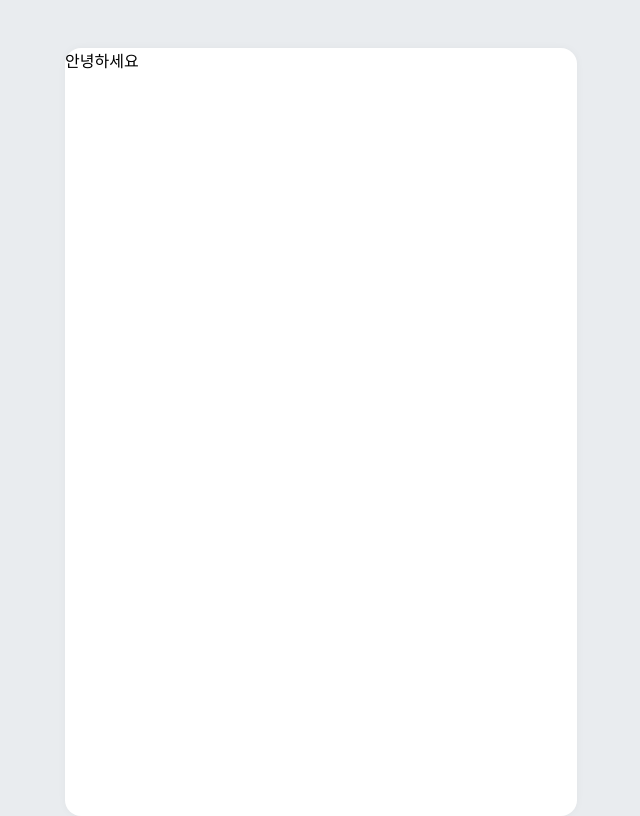
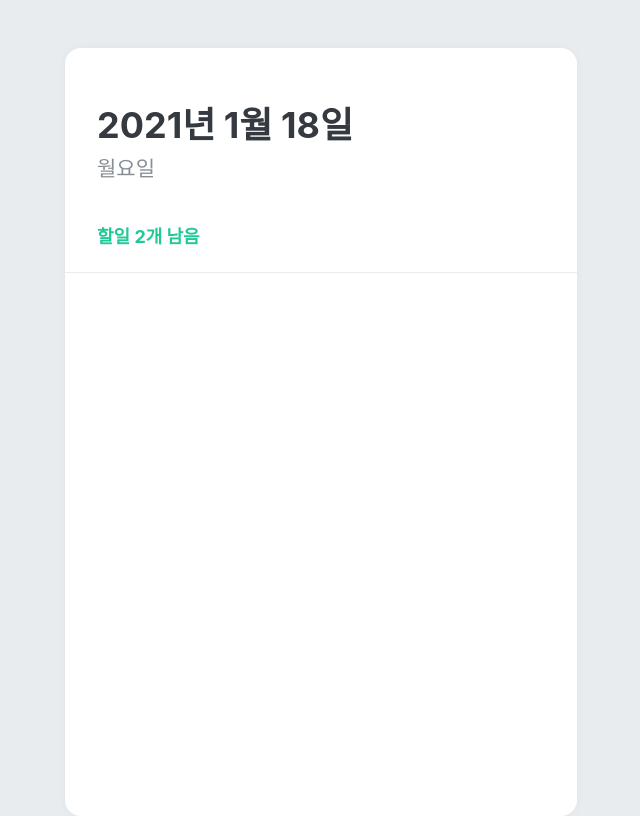
Before and after one commit to EunkyoungJung/my-todo-list, a React (Create React App) app: page / in a window 1280 px wide. Shown: the whole page, without its empty margins (319-959 px from the left). Built offline with nearby package versions, Linux system fonts and the light colour scheme.

Commit message:
implement TodoHead

```diff
--- a/src/App.js
+++ b/src/App.js
@@ -1,6 +1,7 @@
 import logo from "./logo.svg";
 import { createGlobalStyle } from "styled-components";
 import TodoTemplate from "./components/TodoTemplate";
+import TodoHead from "./components/TodoHead";
 
 const GlobalStyle = createGlobalStyle`
 body{
@@ -12,7 +13,13 @@
   return (
     <>
       <GlobalStyle />
-      <TodoTemplate>안녕하세요</TodoTemplate>
+      <TodoTemplate>
+        <TodoHead
+          todayDate="2021년 1월 18일"
+          day="월요일"
+          leftoverItemCount={2}
+        />
+      </TodoTemplate>
     </>
   );
 }
--- /dev/null
+++ b/src/components/TodoHead.js
@@ -0,0 +1,39 @@
+import React from "react";
+import styled from "styled-components";
+
+const TodoHeadBlock = styled.div`
+  padding-top: 48px;
+  padding-left: 32px;
+  padding-right: 32px;
+  padding-bottom: 24px;
+  border-bottom: 1px solid #e9ecef;
+  h1 {
+    margin: 0;
+    font-size: 36px;
+    color: #343a40;
+  }
+  .day {
+    margin-top: 4px;
+    color: #868e96;
+    font-size: 21px;
+  }
+  .tasks-left {
+    color: #20c997;
+    font-size: 18px;
+    margin-top: 40px;
+    font-weight: bold;
+  }
+`;
+
+const TodoHead = (props) => {
+  const { todayDate, day, leftoverItemCount } = props;
+  return (
+    <TodoHeadBlock>
+      <h1>{todayDate}</h1>
+      <div className="day">{day}</div>
+      <div className="tasks-left">할일 {leftoverItemCount}개 남음</div>
+    </TodoHeadBlock>
+  );
+};
+
+export default TodoHead;
```
Also changed, not shown: 1 other file (tests, documents, lock files or other folders).
